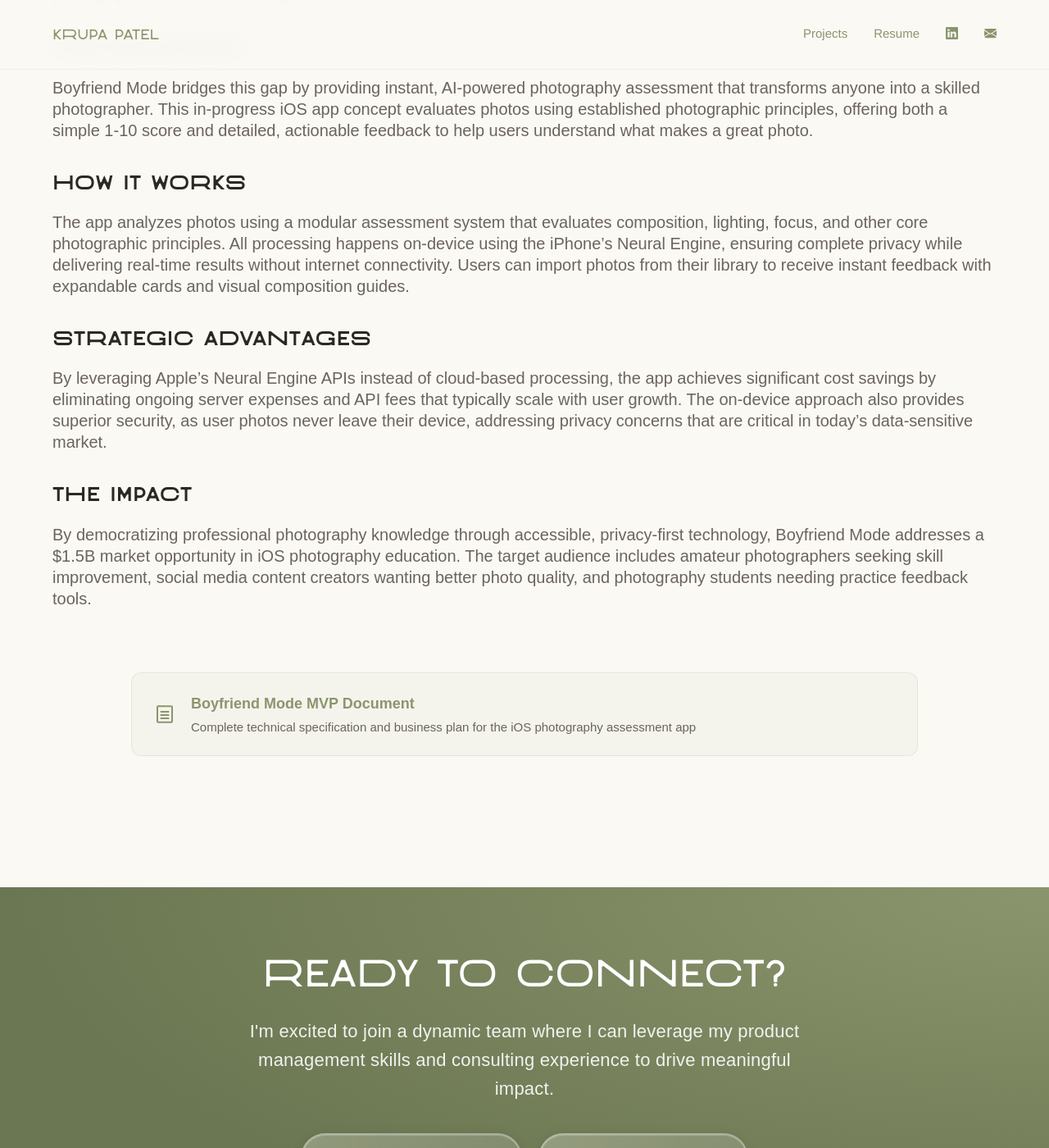
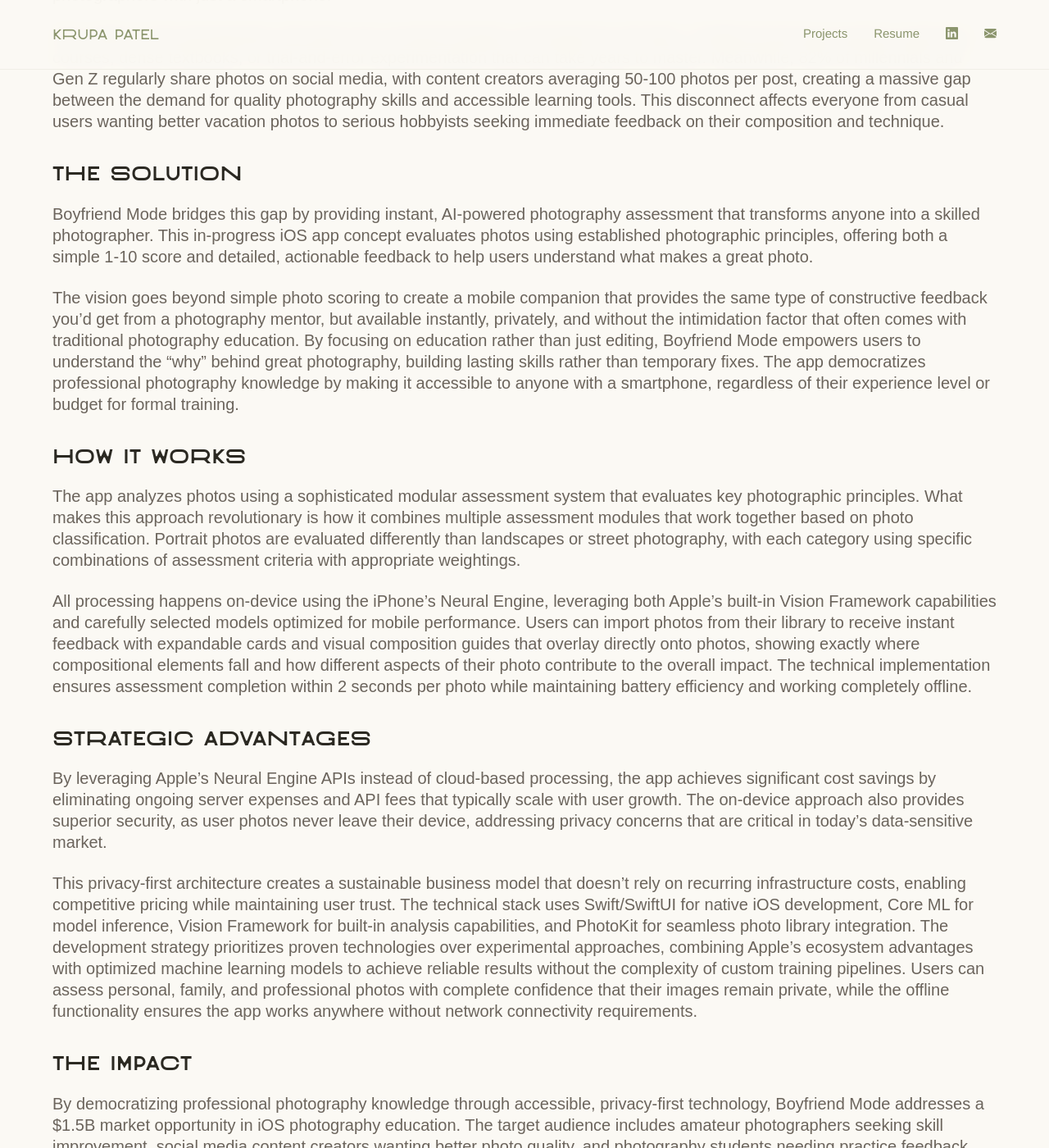
Before and after one commit to krupabpatel/krupa-portfolio, a Jekyll site: the page built from _projects/boyfriend-mode.md, in a window 1280 px wide and 1400 px high, scrolled down 670 px. Shown: the whole window at 82% size. Built offline with Jekyll 4.4.1, drawn with Linux system fonts in a browser that asks for light colours; some web fonts are replaced; some of the changed text lies outside the part shown.

Commit message:
Expand Boyfriend Mode project content with comprehensive details
Enhanced all sections with detailed explanations matching Portfolio Site project length, including market analysis, technical approach, and user experience details while maintaining story-based narrative structure.

```diff
--- a/_projects/boyfriend-mode.md
+++ b/_projects/boyfriend-mode.md
@@ -24,18 +24,28 @@ links:
 
 We've all been there: taking countless photos that somehow don't capture what we saw with our eyes. Whether the lighting is off, the composition feels unbalanced, or the subject just doesn't pop, the gap between our vision and the final result can be frustrating. This challenge is amplified by the "Instagram Boyfriend" phenomenon, where partners are expected to be professional photographers with just a smartphone.
 
+The reality is that photography education has remained largely unchanged for decades. Traditional learning requires expensive courses, dense textbooks, or trial-and-error experimentation that can take years to master. Meanwhile, 82% of millennials and Gen Z regularly share photos on social media, with content creators averaging 50-100 photos per post, creating a massive gap between the demand for quality photography skills and accessible learning tools. This disconnect affects everyone from casual users wanting better vacation photos to serious hobbyists seeking immediate feedback on their composition and technique.
+
 # The Solution
 
 Boyfriend Mode bridges this gap by providing instant, AI-powered photography assessment that transforms anyone into a skilled photographer. This in-progress iOS app concept evaluates photos using established photographic principles, offering both a simple 1-10 score and detailed, actionable feedback to help users understand what makes a great photo.
 
+The vision goes beyond simple photo scoring to create a mobile companion that provides the same type of constructive feedback you'd get from a photography mentor, but available instantly, privately, and without the intimidation factor that often comes with traditional photography education. By focusing on education rather than just editing, Boyfriend Mode empowers users to understand the "why" behind great photography, building lasting skills rather than temporary fixes. The app democratizes professional photography knowledge by making it accessible to anyone with a smartphone, regardless of their experience level or budget for formal training.
+
 # How It Works
 
-The app analyzes photos using a modular assessment system that evaluates composition, lighting, focus, and other core photographic principles. All processing happens on-device using the iPhone's Neural Engine, ensuring complete privacy while delivering real-time results without internet connectivity. Users can import photos from their library to receive instant feedback with expandable cards and visual composition guides.
+The app analyzes photos using a sophisticated modular assessment system that evaluates key photographic principles. What makes this approach revolutionary is how it combines multiple assessment modules that work together based on photo classification. Portrait photos are evaluated differently than landscapes or street photography, with each category using specific combinations of assessment criteria with appropriate weightings.
+
+All processing happens on-device using the iPhone's Neural Engine, leveraging both Apple's built-in Vision Framework capabilities and carefully selected models optimized for mobile performance. Users can import photos from their library to receive instant feedback with expandable cards and visual composition guides that overlay directly onto photos, showing exactly where compositional elements fall and how different aspects of their photo contribute to the overall impact. The technical implementation ensures assessment completion within 2 seconds per photo while maintaining battery efficiency and working completely offline.
 
 # Strategic Advantages
 
 By leveraging Apple's Neural Engine APIs instead of cloud-based processing, the app achieves significant cost savings by eliminating ongoing server expenses and API fees that typically scale with user growth. The on-device approach also provides superior security, as user photos never leave their device, addressing privacy concerns that are critical in today's data-sensitive market.
 
+This privacy-first architecture creates a sustainable business model that doesn't rely on recurring infrastructure costs, enabling competitive pricing while maintaining user trust. The technical stack uses Swift/SwiftUI for native iOS development, Core ML for model inference, Vision Framework for built-in analysis capabilities, and PhotoKit for seamless photo library integration. The development strategy prioritizes proven technologies over experimental approaches, combining Apple's ecosystem advantages with optimized machine learning models to achieve reliable results without the complexity of custom training pipelines. Users can assess personal, family, and professional photos with complete confidence that their images remain private, while the offline functionality ensures the app works anywhere without network connectivity requirements.
+
 # The Impact
 
 By democratizing professional photography knowledge through accessible, privacy-first technology, Boyfriend Mode addresses a $1.5B market opportunity in iOS photography education. The target audience includes amateur photographers seeking skill improvement, social media content creators wanting better photo quality, and photography students needing practice feedback tools.
+
+The market opportunity spans multiple user segments: 200M+ iPhone users globally interested in photography, 50M+ active social media content creators worldwide, and 2.5M photography students seeking immediate feedback tools. The rise of visual-first social platforms like Instagram, TikTok, and BeReal has created unprecedented demand for high-quality photo skills, while the shift toward self-improvement and skill development apps creates a natural market fit. The MVP focuses on delivering core value through three photo categories with a learning center that provides contextual tips and visual examples, creating an integrated educational experience. Users can track improvement over time with assessment history and progress metrics, gamifying the learning process while building a portfolio of their photographic growth. This represents a fundamental shift in photography education, making professional-quality feedback accessible to anyone with an iPhone and transforming the timeline from months of trial-and-error learning to immediate, actionable insights.
```
